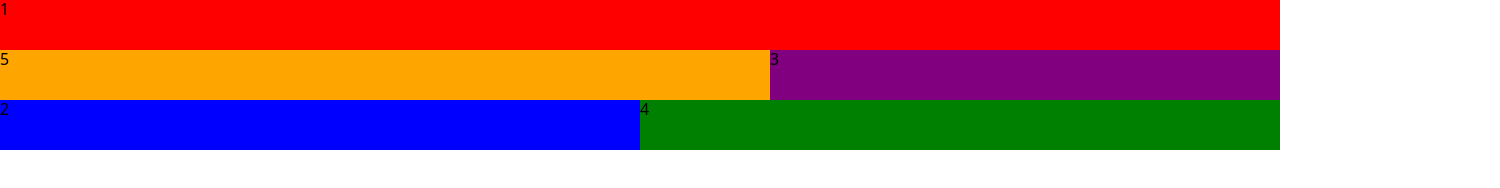
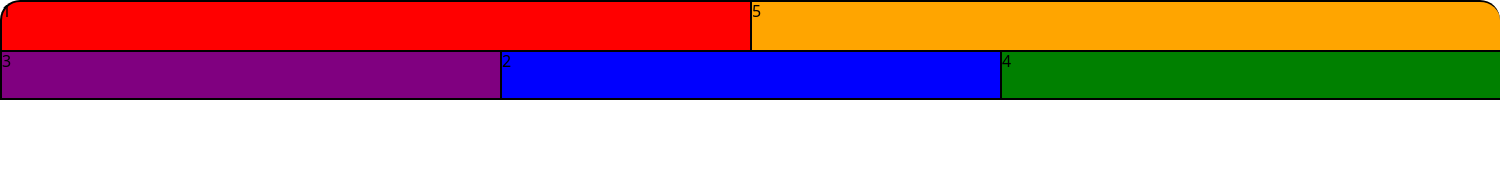
Before and after one commit to Roman18112007/HW-15, a plain HTML site: page index.html in a window 1280 px wide. Shown: the whole page, 1500 px wide, since content can reach past the window. Drawn offline with nearby package versions, Linux system fonts and the light colour scheme.

Commit message:
homework

```diff
--- a/css/styles.css
+++ b/css/styles.css
@@ -43,7 +43,7 @@ img {
     .holder {
             display: flex;
             flex-wrap: wrap;
-            font-weight: 1500px;
+            width: 1500px;
         }
 
 .item {
@@ -54,27 +54,37 @@ img {
     background-color: red;
     flex-basis: 750px;
     flex-grow: 2;
+    border-top: 2px solid black;
+        border-left: 2px solid black;
+        border-top-left-radius: 20px;
 }
 
 .item:nth-child(2) {
     background-color: blue;
     flex-basis: 500px;
     order: 4;
-    flex-grow: 1;
+    border-top: 2px solid black;
+        border-left: 2px solid black;
+        border-bottom: 2px solid black;
 }
 
 .item:nth-child(3) {
     background-color: purple;
     flex-basis: 500px;
     order: 3;
-    flex-grow: 1;
+    border-top: 2px solid black;
+        border-left: 2px solid black;
+        border-bottom: 2px solid black;
 }
 
 .item:nth-child(4) {
     background-color: green;
     flex-basis: 500px;
     order: 5;
-    flex-grow: 1;
+    border-top: 2px solid black;
+        border-left: 2px solid black;
+        border-bottom: 2px solid black;
+
 }
 
 .item:nth-child(5) {
@@ -82,4 +92,7 @@ img {
     flex-grow: 2;
     flex-basis: 750px;
     order: 2;
+    border-top: 2px solid black;
+        border-left: 2px solid black;
+        border-top-right-radius: 20px;
 }
```
